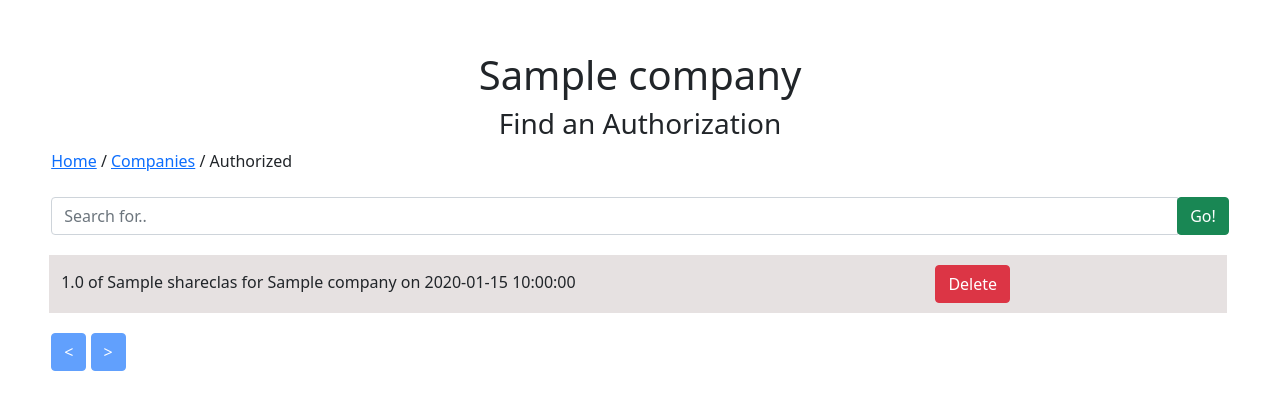
After one commit to AaronDemond/share-site, a Django app: page /companies/1/authorized/ in a window 1280 px wide. The commit adds this page. Shown: the top 410 px of the page. Run offline with Django 3.2, Linux system fonts and the light colour scheme; tables that the repository leaves empty hold one stand-in row (values such as "Sample post").

Commit message:
Added ability to delete authorized shares

```diff
--- a/Site/models.py
+++ b/Site/models.py
@@ -92,7 +92,8 @@ class AuthorizedShares(models.Model):
             super(AuthorizedShares, self).save(*args, **kwargs)
 
     def __str__(self):
-        return str(self.Ammount) + " of " + str(self.ShareClass) + " for " + str(self.Company)
+        dt = self.Date.strftime("%Y-%m-%d %H:%M:%S")
+        return str(self.Ammount) + " of " + str(self.ShareClass) + " for " + str(self.Company) + " on " + dt
 
     class Meta:
         verbose_name_plural = "AuthorizedShares"
--- /dev/null
+++ b/Site/templates/authorized.html
@@ -0,0 +1,73 @@
+{% extends 'base.html' %}
+{% load extras %}
+{% block main %}
+</style>
+<h1 style="text-align: center;">{{company}}</h1>
+<h3 style="text-align: center;">Find an Authorization</h3>
+<div class="row">
+    <div class="col-sm-12">
+        <a href="/" >Home</a> / <a href="/companies/">Companies</a> / Authorized
+    </div>
+
+
+    <div class="col-lg-12">
+        <form method ="GET" />
+            <input type="hidden"  name="search_type" value="search">
+            <div class="col-xs-12">
+                <br />
+                <div class="input-group">
+                    <input type="text" style="margin-bottom: 20px"class="form-control" name = "query" id = "search_string" value="{{query}}" placeholder="Search for..">
+                    <span class="input-group-btn">
+                        <button class="btn btn-success browse-btn-fix" type="submit">Go!</button>
+                    </span>
+                </div>
+            </div>
+        </form>
+    </div>
+</div>
+
+<form method="post">
+    <input type="hidden" value="" name="selectedTransfer" id="selectedTransfer"/>
+    <input type="hidden" value="" name="selectedShareType" id="selectedShareType"/>
+    {% csrf_token %}
+    <div class="row">
+        <div class="row itemListContainer" id="transferContainer">
+            {% for auth in authorizedShares %}
+
+            <div class="row listItem">
+
+                <div class="col-sm-9 itemInList">
+                    {{auth}}
+
+                </div>
+                <div class="col-sm-3 buttonsInList">
+                    <a class="btn btn-danger" href="/companies/{{company.id}}/authorized?delete=True&auth_id={{auth.pk}}" >Delete</a>
+                </div>
+
+            </div>
+            {% endfor %}
+
+        </div>
+    </div>
+    <div class="row" id="pagenationHolder">
+        <div class="col-sm-3">
+            {% if page > 1 %}
+
+            <button class="btn btn-primary" style="margin-top: 20px;" onclick="search({{page|changeValue:'-1'}})" type="button"><</button>
+            {% else %}
+            <button class="btn btn-primary disabled" type="button" style="margin-top: 20px;"><</button>
+            {% endif %}
+
+            {% if hasNextPage == True %}
+            <button class="btn btn-primary" style="margin-top: 20px;" onclick="search({{page|changeValue:'1'}})" type="button">></button>
+            {% else %}
+            <button class="btn btn-primary disabled" style="margin-top: 20px;">></button>
+            {% endif %}
+        </div>
+    </div>
+</form>
+{% endblock main %}
+{% block scripts %}
+<script type = "text/javascript">
+</script>
+{% endblock scripts %}
--- a/Site/templates/companies.html
+++ b/Site/templates/companies.html
@@ -78,6 +78,7 @@
                         <a  href="/companies/{{company.id}}/shareholdersLedger">Shareholders Ledger</a> |
                         <a  href="/companies/{{company.id}}/changeManagement">Change Management</a> |
                         <a  href="/companies/{{company.id}}/transfers">Transfers</a> |
+                        <a  href="/companies/{{company.id}}/authorized">Authorized</a> |
                         <a  href="/certificates/{{company.id}}/">Certificates</a>
                         <!-- class="btn btn-primary" role="button" -->
 
--- a/Site/urls.py
+++ b/Site/urls.py
@@ -11,6 +11,7 @@ urlpatterns = [
         path('companies/<int:company_id>/enterTransfer/', views.enter_transfer, name="enter_transfer"),
         path('companies/<int:company_id>/changeManagement/', views.management, name="management"),
         path('companies/<int:company_id>/transfers/', views.transfers, name="transfers"),
+        path('companies/<int:company_id>/authorized/', views.authorized, name="authorized"),
         path('companies/<int:company_id>/registers/', views.registers, name="registers"),
         path('companies/<int:company_id>/certificates/<int:transfer_id>/', views.transfers, name="certificate"),
         path('companies/create/', views.create_company, name="create_company"),
--- a/Site/views.py
+++ b/Site/views.py
@@ -488,6 +488,81 @@ def create_person(request):
         return render(request, 'create_person.html', context)
     else:
         return HttpResponse("Please Login")
+def authorized(request, company_id=None, context={}):
+    company = Company.objects.get(pk=company_id)
+    authorizedShares = AuthorizedShares.objects.filter(Company=company).order_by("-Date")
+    context["authorizedShares"] = authorizedShares
+    context["company"] = company
+
+    if request.method == "POST":
+
+        authToDeleteId = request.POST.get("authToDelete")
+        tranToDeleteIds = request.POST.getlist("transfers")
+        tranToDelete = Transfer.objects.filter(pk__in=tranToDeleteIds)
+        authToDelete = AuthorizedShares.objects.get(pk=authToDeleteId)
+        shareClass = authToDelete.ShareClass
+        company = authToDelete.Company
+        tranToDelete.delete()
+        authToDelete.delete()
+
+        shareCerts = ShareCertificate.objects.filter(ShareClass=shareClass,
+                ReferenceCompany = company)
+        shareCerts.delete()
+        transfers = Transfer.objects.filter(ShareClass=shareClass,
+                Company=company).order_by("Date")
+        for t in transfers:
+            create_certificates(t)
+
+
+        context['error_type'] = "success"
+        context['alert'] = "Authorization Deleted"
+
+        return companies(request, context = context)
+
+    if request.GET.get("delete") == "True":
+        authorizedToDelete = request.GET.get("auth_id")
+        authorizedToDelete = AuthorizedShares.objects.get(pk=authorizedToDelete)
+        shareClass = authorizedToDelete.ShareClass
+        all_auth = AuthorizedShares.objects.filter(Company=company)
+        transfers = Transfer.objects.filter(FromCompany=company, ShareClass=shareClass)
+
+        all_tran = [x for x in all_auth]
+        all_tran.extend([x for x in transfers])
+        all_tran.sort(key= lambda x: x.Date)
+        all_tran.remove(authorizedToDelete)
+
+        remaining = 0
+        toDelete = [authorizedToDelete]
+        print(all_tran)
+        for t in all_tran:
+            if isinstance(t, AuthorizedShares):
+                remaining += t.Ammount
+            else:
+                remaining -= t.Ammount
+            if remaining < 0:
+                toDelete.append(t)
+        toDelete.remove(authorizedToDelete)
+        context["authorizedToDelete"] = authorizedToDelete
+        context["toDelete"] = toDelete
+        return render(request, "authorizedDeleteConfirm.html", context)
+
+    if request.GET.get("page"):
+        page = int(request.GET.get("page"))
+    else:
+        page = 1
+    start = (page - 1) * PAGELENGTH
+    end = start + PAGELENGTH
+
+    if end < len(context['authorizedShares']):
+        context["hasNextPage"] = True
+    else:
+        context["hasNextPage"] = False
+
+    context['authorizedShares'] = context['authorizedShares'][start:end]
+    context['page'] = page
+
+    #show list of authorizations
+    return render(request, "authorized.html", context)
 
 def transfers(request, company_id=None, transfer_id=None,context={}):
     if request.user.is_authenticated:
```
Also changed, not shown: Site/templates/authorizedDeleteConfirm.html (added, +69 -0 lines).
